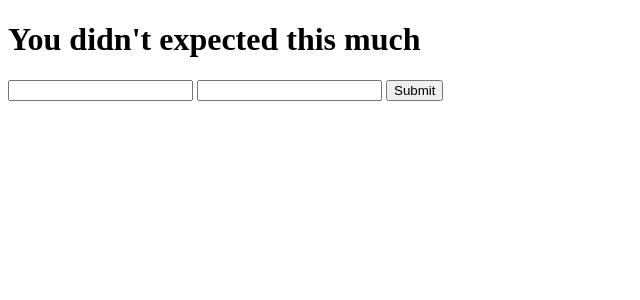
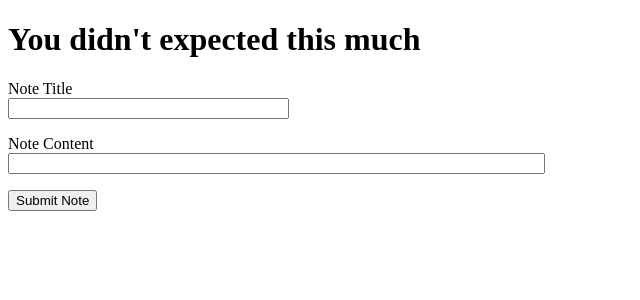
Before and after one commit to arneun/note_sharer, a Flask app: page /notes in a window 1280 px wide. Shown: the top 300 px of the page, without its empty margins (0-640 px from the left). Run offline with Flask 2, Linux system fonts and the light colour scheme; data that the repository does not hold is empty.

Commit message:
added basic gui template

```diff
--- a/app.py
+++ b/app.py
@@ -1,29 +1,32 @@
-from flask import Flask, request, render_template
+from flask import Flask, request, render_template, redirect
 from flask import request
 from storage.data import *
 from communicator import *
 from note import Note
+from forms.add_note import NoteForm
+from config import Config
 import json
 
 
 app = Flask(__name__)
-
-
-
-@app.route('/')
-def hello_world():
-    return 'Hello, World!'
+app.config.from_object(Config)
 
 
 
 
-@app.route('/notes', methods=['GET'])
+
+
+@app.route('/notes', methods=['GET', 'POST'])
 def get_main_page():
-    return render_template('notes.html', notes=Communicator.get_notes())
-@app.route('/notes', methods=['POST'])
-def send_note():
-    print(request.form['note_name'],request.form['note_content'])
-    Communicator.add_note(request.form['note_name'],request.form['note_content'])
+    form = NoteForm()
+    check =  form.validate_on_submit()
+    print(check)
+    if check:
+        Communicator.add_note(form.note_title.data,form.note_content.data)
+        return redirect('/notes')
+
+    return render_template('notes.html', form=form , notes=Communicator.get_notes())
+
 
 @app.route('/api/greet')
 def greet():
--- a/communicator.py
+++ b/communicator.py
@@ -70,8 +70,8 @@ class Communicator:
     @staticmethod
     def add_note(note_name, note_content):
         nt = Note(note_name, hashlib.sha256(), datetime.now(), note_content)
-        db = Datebase()
-        db.add_note()
+        db = Database()
+        db.add_note(nt)
 
     @staticmethod
     def send_notes(note_list, address):
--- /dev/null
+++ b/config.py
@@ -0,0 +1,4 @@
+import os
+
+class Config(object):
+    SECRET_KEY = os.environ.get('SECRET_KEY') or 'nobody likes you'
--- /dev/null
+++ b/forms/add_note.py
@@ -0,0 +1,10 @@
+
+
+from flask_wtf import FlaskForm
+from wtforms import StringField, SubmitField
+from wtforms.validators import DataRequired
+
+class NoteForm(FlaskForm):
+    note_title= StringField('Note Title', validators=[DataRequired()])
+    note_content= StringField('Note Content', validators=[DataRequired()])
+    submit = SubmitField('Submit Note')
--- a/templates/notes.html
+++ b/templates/notes.html
@@ -11,10 +11,19 @@
 				{% endfor %}
 		</ul>
 
-		<form method="POST">
-			<input content='note_name'>
-			<input content='note_content'>
-			<input type='submit'>
+
+		<form action'' method='post'>
+			{{ form.hidden_tag()}}
+			<p>
+				{{ form.note_title.label }}<br>
+				{{ form.note_title(size=32) }}
+			</p>
+			<p>
+				{{ form.note_content.label }}<br>
+				{{ form.note_content(size=64) }}
+			</p>
+			<p> {{ form.submit() }}</p>
 		</form>
+
 	</body>
 </html>
```
Also changed, not shown: forms/__init__.py (added), storage/data.py.
